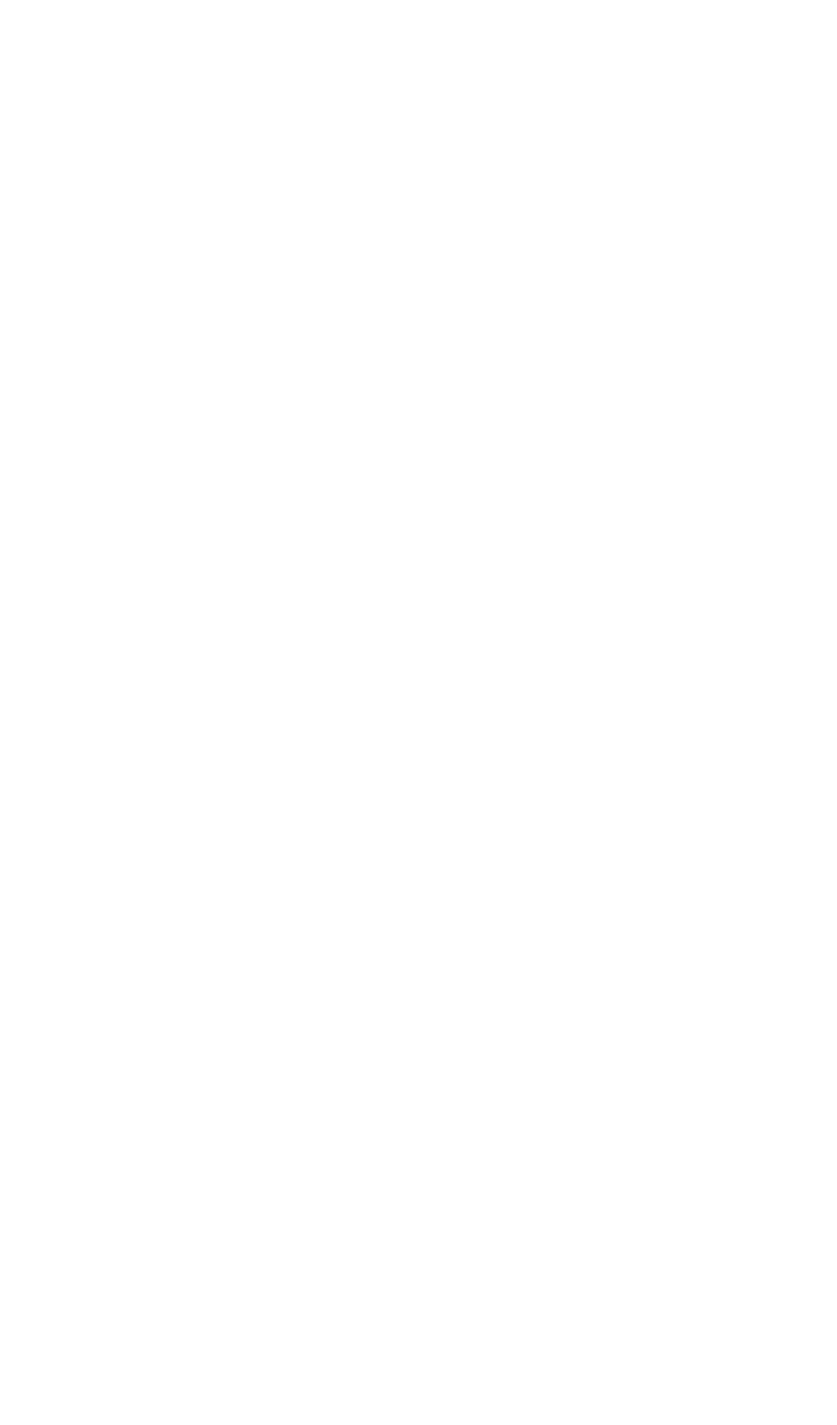
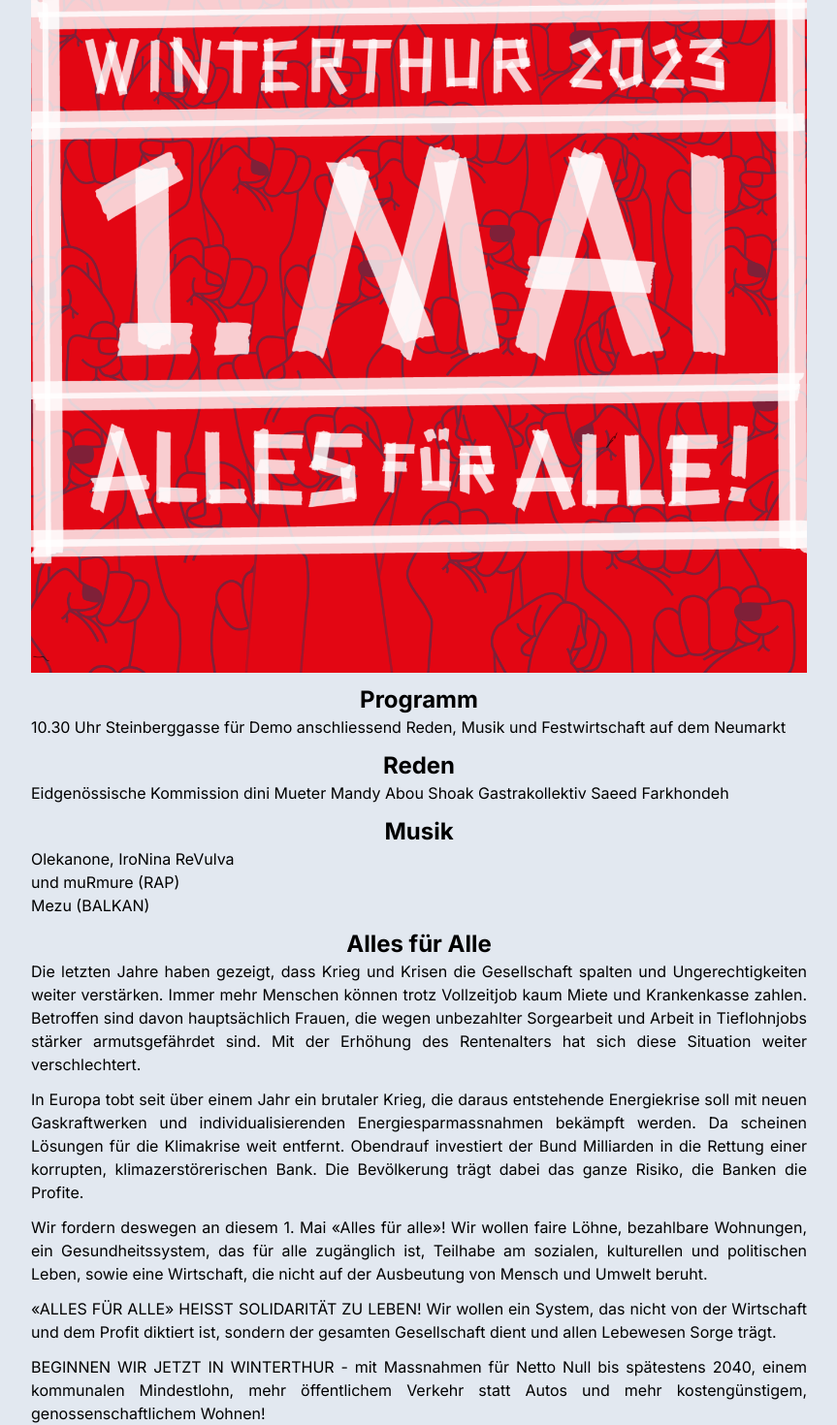
Before and after one commit to Jelenal1/1mai_website, a Next.js app: page / in a window 1280 px wide. Shown: the part 238-1708 px from the top of the page at 97% size, without its empty margins (208-1071 px from the left). Before the commit the page ends 880 px from the top, so only its background shows below. Built offline with nearby package versions, Linux system fonts and the light colour scheme.

Commit message:
feat: navigation chore: first content

```diff
--- a/app/_components/Navbar.tsx
+++ b/app/_components/Navbar.tsx
@@ -8,7 +8,7 @@ export default function Navbar() {
   const [open, setOpen] = useState(false);
 
   return (
-    <div className="sticky top-0 flex h-20 w-full items-center border-b-2 border-black">
+    <div className="sticky top-0 flex h-20 w-full items-center border-b-2 border-black bg-slate-200 px-2">
       <h1 className="ml-2 text-2xl hover:cursor-pointer">1 Mai Winterthur</h1>
       <button className="ml-auto mr-2 lg:hidden" onClick={() => setOpen(true)}>
         <FiMenu size={30} />
--- a/app/layout.tsx
+++ b/app/layout.tsx
@@ -17,7 +17,7 @@ export default function RootLayout({
 }) {
   return (
     <html lang="de">
-      <body className={inter.className}>
+      <body className={inter.className + " bg-slate-200"}>
         <Navbar />
         {children}
       </body>
--- a/app/page.tsx
+++ b/app/page.tsx
@@ -2,6 +2,64 @@ import Image from "next/image";
 
 export default function Home() {
   return (
-    <main className="flex min-h-screen flex-col items-center justify-between p-24"></main>
+    <main className="flex flex-col items-center">
+      <h1 className="my-2 text-2xl font-bold lg:text-3xl">
+        1 Mai Winterthur 2023
+      </h1>
+      <Image
+        src="/alles_fuer_alle_banner.png"
+        width={800}
+        height={800}
+        alt="alles-fuer-alle"
+      />
+      <h2 className="mt-3 text-xl font-bold lg:text-2xl">Programm</h2>
+      <p className="w-full max-w-[800px] text-justify">
+        10.30 Uhr Steinberggasse für Demo anschliessend Reden, Musik und
+        Festwirtschaft auf dem Neumarkt
+      </p>
+      <h2 className="mt-3 text-xl font-bold lg:text-2xl">Reden</h2>
+      <p className="w-full max-w-[800px] text-justify">
+        Eidgenössische Kommission dini Mueter Mandy Abou Shoak Gastrakollektiv
+        Saeed Farkhondeh
+      </p>
+      <h2 className="mt-3 text-xl font-bold lg:text-2xl">Musik</h2>
+      <p className="w-full max-w-[800px] text-justify">
+        Olekanone, IroNina ReVulva <br /> und muRmure (RAP) <br /> Mezu (BALKAN)
+      </p>
+      <h2 className="mt-3 text-2xl font-bold lg:text-2xl">Alles für Alle</h2>
+      <p className="w-full max-w-[800px] text-justify">
+        Die letzten Jahre haben gezeigt, dass Krieg und Krisen die Gesellschaft
+        spalten und Ungerechtigkeiten weiter verstärken. Immer mehr Menschen
+        können trotz Vollzeitjob kaum Miete und Krankenkasse zahlen. Betroffen
+        sind davon hauptsächlich Frauen, die wegen unbezahlter Sorgearbeit und
+        Arbeit in Tieflohnjobs stärker armutsgefährdet sind. Mit der Erhöhung
+        des Rentenalters hat sich diese Situation weiter verschlechtert.
+      </p>
+      <p className="mt-3 w-full max-w-[800px] text-justify">
+        In Europa tobt seit über einem Jahr ein brutaler Krieg, die daraus
+        entstehende Energiekrise soll mit neuen Gaskraftwerken und
+        individualisierenden Energiesparmassnahmen bekämpft werden. Da scheinen
+        Lösungen für die Klimakrise weit entfernt. Obendrauf investiert der Bund
+        Milliarden in die Rettung einer korrupten, klimazerstörerischen Bank.
+        Die Bevölkerung trägt dabei das ganze Risiko, die Banken die Profite.
+      </p>
+      <p className="mt-3 w-full max-w-[800px] text-justify">
+        Wir fordern deswegen an diesem 1. Mai «Alles für alle»! Wir wollen faire
+        Löhne, bezahlbare Wohnungen, ein Gesundheitssystem, das für alle
+        zugänglich ist, Teilhabe am sozialen, kulturellen und politischen Leben,
+        sowie eine Wirtschaft, die nicht auf der Ausbeutung von Mensch und
+        Umwelt beruht.
+      </p>
+      <p className="mt-3 w-full max-w-[800px] text-justify">
+        «ALLES FÜR ALLE» HEISST SOLIDARITÄT ZU LEBEN! Wir wollen ein System, das
+        nicht von der Wirtschaft und dem Profit diktiert ist, sondern der
+        gesamten Gesellschaft dient und allen Lebewesen Sorge trägt.
+      </p>
+      <p className="mt-3 w-full max-w-[800px] text-justify">
+        BEGINNEN WIR JETZT IN WINTERTHUR - mit Massnahmen für Netto Null bis
+        spätestens 2040, einem kommunalen Mindestlohn, mehr öffentlichem Verkehr
+        statt Autos und mehr kostengünstigem, genossenschaftlichem Wohnen!
+      </p>
+    </main>
   );
 }
```
Also changed, not shown: public/alles_fuer_alle_banner.png (added).
